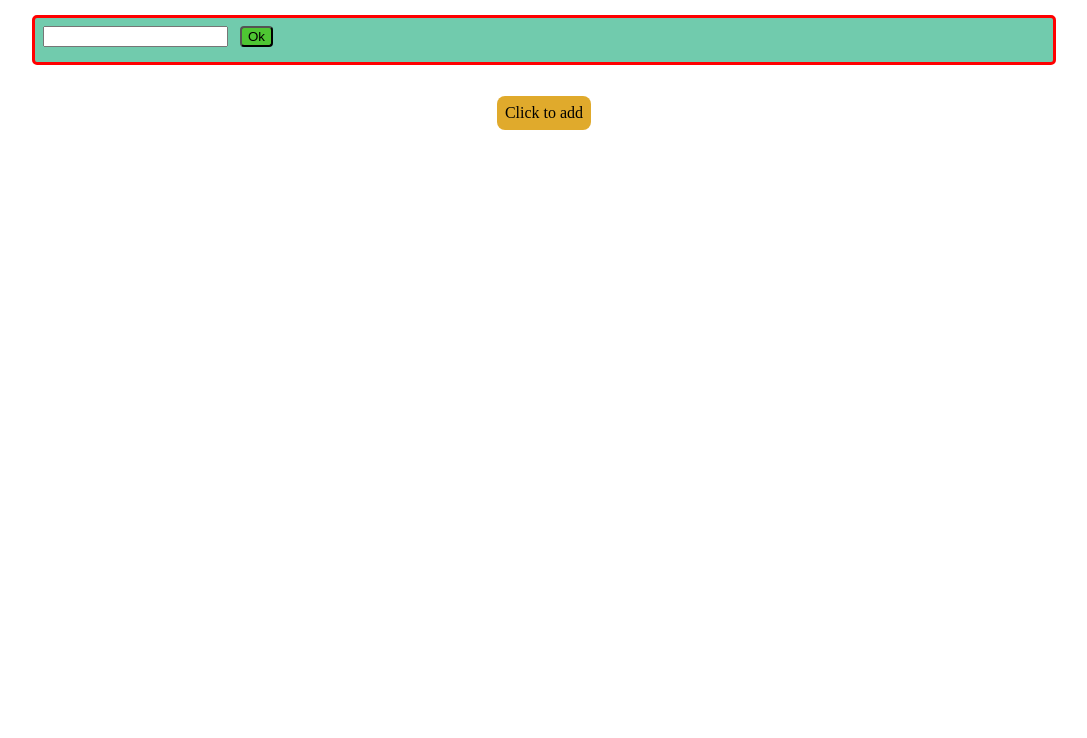
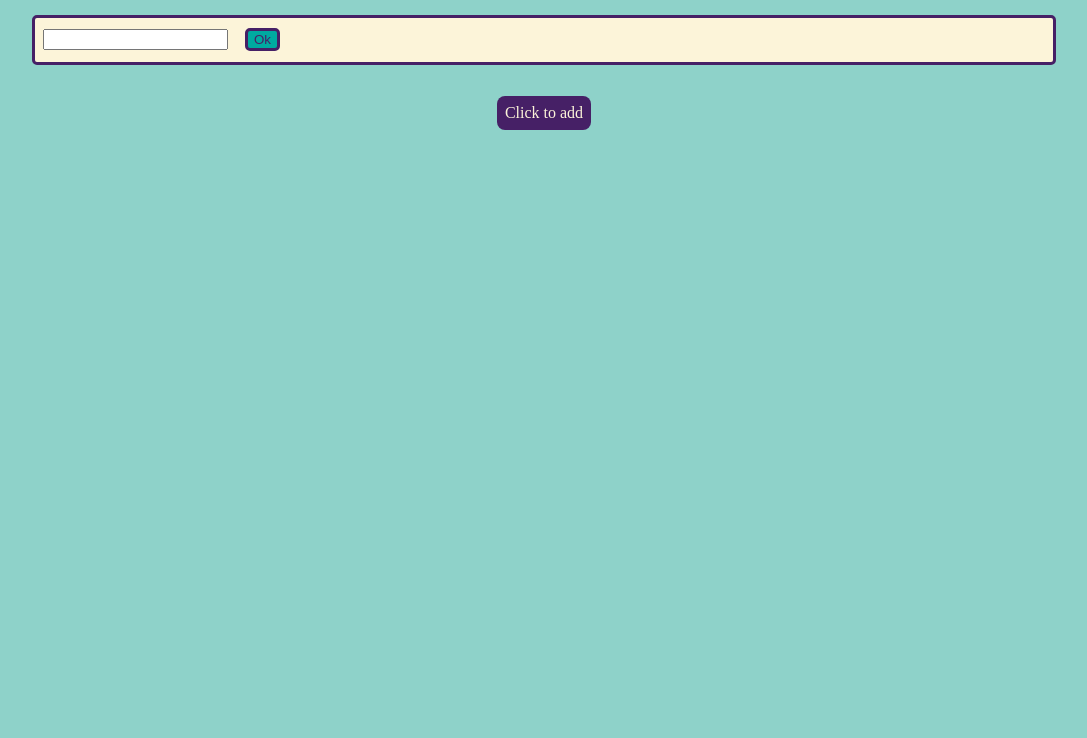
Before and after one commit to NAGARAJANELAN/TODO, a plain HTML site: page index.html in a window 1280 px wide. Shown: the part 62-800 px from the top of the page, without its empty margins (96-1183 px from the left). Drawn offline with Linux system fonts and the light colour scheme.

Commit message:
Update styles.css
color adjustments

```diff
--- a/styles.css
+++ b/styles.css
@@ -5,32 +5,41 @@
 
 h1{
     text-align: center;
-    color: cornflowerblue;
+    color:#462066;
     margin: 10px;
 }
 
+body{
+    background-color: #8ED2C9;
+}
+
 .taskList{
-    border: 3px solid red;
+    border: 3px solid #462066;
     width: 80%;
     height: 50px;
     margin-left: auto;
     margin-right: auto;
     margin-top: 30px;
     padding: 8px;
+    padding-top: 10px;
     border-radius: 5px;
 }
 .taskList:nth-child(odd){
-    background-color: rgb(113, 203, 173);
+    background-color: #FCF4D9;
 }
 
 .taskList:nth-child(even){
-    background-color: rgb(107, 131, 234);
+    background-color: #FFB85F;
 }
 
+input{
+    max-height: fit-content;
+}
 
 #add{
     position: relative;
-    background-color: rgb(224, 170, 44);
+    background-color: #462066;
+    color: #FCF4D9;
     padding: 8px;
     margin: 30px;
     width: fit-content;
@@ -39,10 +48,11 @@ h1{
 }
 
 #inputField{
-    margin-left: 8px;
-    background: rgb(78, 198, 51) ;
-    border-radius: 4px;
-
+    margin-left: 13px;
+    background: #00AAA0 ;
+    color:#462066 ;
+    border-radius: 5px;
+    border: 3px solid #462066;
 }
 
 @keyframes myanime{
```
